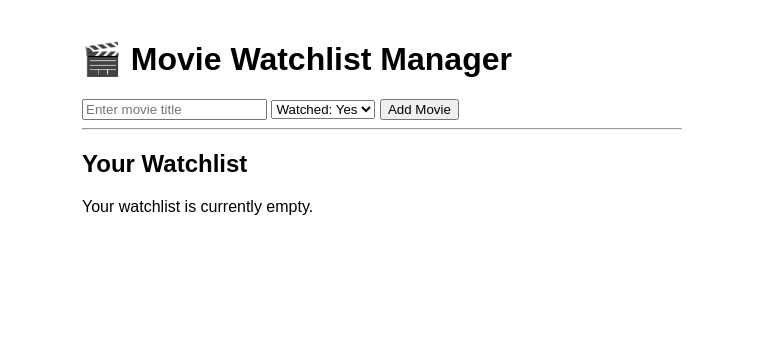
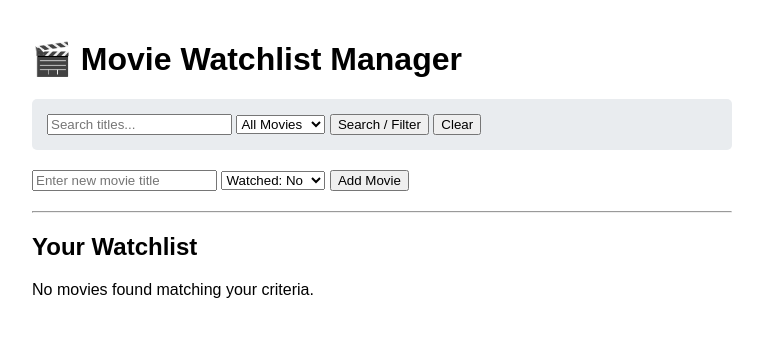
Before and after one commit to DanusAbrhm-07/Movie-Watchlist-Manager, a Flask app: page / in a window 1280 px wide. Shown: the top 337 px of the page, without its empty margins (258-1021 px from the left). Run offline with Flask 3, Linux system fonts and the light colour scheme.

Commit message:
Implement full web functionality: search, filter, delete, and toggle

```diff
--- a/main.py
+++ b/main.py
@@ -25,13 +25,29 @@ def save_movies(movies):
 # --- Web Routes ---
 @app.route('/')
 def index():
-    """Loads the main webpage and passes the movie list to the HTML."""
+    """Loads the main webpage and handles search and filter."""
     movies = load_movies()
-    return render_template('index.html', movies=movies)
+
+    # Grab search and filter parameters from the web address (URL) if they exist
+    search_query = request.args.get('search', '').strip().lower()
+    filter_status = request.args.get('filter', 'All')
+
+    # Create a list of movies that match the search and filter criteria
+    filtered_movies = []
+    for idx, movie in enumerate(movies):
+        if search_query and search_query not in movie['title'].lower():
+            continue
+        if filter_status != 'All' and movie['watched'] != filter_status:
+            continue
+
+        # We attach the index ('id') so the HTML knows exactly which movie to delete or update
+        filtered_movies.append({'id': idx, **movie})
+
+    return render_template('index.html', movies=filtered_movies, search_query=search_query, filter_status=filter_status)
 
 @app.route('/add', methods=['POST'])
 def add_movie():
-    """Receives the form submission from HTML and saves the new movie."""
+    """Receives the form submission to add a movie."""
     title = request.form.get('title').strip()
     watched_status = request.form.get('watched')
 
@@ -40,9 +56,26 @@ def add_movie():
         movies.append({"title": title, "watched": watched_status})
         save_movies(movies)
 
-    # Refresh the page to show the updated list
+    return redirect(url_for('index'))
+
+@app.route('/delete/<int:movie_id>', methods=['POST'])
+def delete_movie(movie_id):
+    """Deletes a movie based on its position in the list."""
+    movies = load_movies()
+    if 0 <= movie_id < len(movies):
+        movies.pop(movie_id)
+        save_movies(movies)
+    return redirect(url_for('index'))
+
+@app.route('/toggle/<int:movie_id>', methods=['POST'])
+def toggle_movie(movie_id):
+    """Switches the watched status between Yes and No."""
+    movies = load_movies()
+    if 0 <= movie_id < len(movies):
+        current_status = movies[movie_id]["watched"]
+        movies[movie_id]["watched"] = "No" if current_status == "Yes" else "Yes"
+        save_movies(movies)
     return redirect(url_for('index'))
 
 if __name__ == "__main__":
-    # Runs the local web server
-    app.run(debug=True)
+    app.run(debug=True, use_reloader=False)
--- a/templates/index.html
+++ b/templates/index.html
@@ -3,20 +3,36 @@
 <head>
     <title>Movie Watchlist Manager</title>
     <style>
-        body { font-family: Arial, sans-serif; max-width: 600px; margin: 40px auto; }
+        body { font-family: Arial, sans-serif; max-width: 700px; margin: 40px auto; }
         .movie-list { list-style-type: none; padding: 0; }
-        .movie-item { background: #f4f4f4; margin: 5px 0; padding: 10px; border-radius: 5px; }
+        .movie-item { background: #f4f4f4; margin: 5px 0; padding: 10px; border-radius: 5px; display: flex; justify-content: space-between; align-items: center; }
+        .controls form { display: inline-block; margin-left: 5px; }
+        .search-box { background: #e9ecef; padding: 15px; border-radius: 5px; margin-bottom: 20px; }
     </style>
 </head>
 <body>
     <h1>🎬 Movie Watchlist Manager</h1>
 
-    <!-- Input Form -->
-    <form action="/add" method="POST">
-        <input type="text" name="title" placeholder="Enter movie title" required>
+    <!-- Search & Filter Bar -->
+    <div class="search-box">
+        <form action="/" method="GET">
+            <input type="text" name="search" placeholder="Search titles..." value="{{ search_query }}">
+            <select name="filter">
+                <option value="All" {% if filter_status == 'All' %}selected{% endif %}>All Movies</option>
+                <option value="Yes" {% if filter_status == 'Yes' %}selected{% endif %}>Watched</option>
+                <option value="No" {% if filter_status == 'No' %}selected{% endif %}>Unwatched</option>
+            </select>
+            <button type="submit">Search / Filter</button>
+            <a href="/"><button type="button">Clear</button></a>
+        </form>
+    </div>
+
+    <!-- Input Form for Adding Movies -->
+    <form action="/add" method="POST" style="margin-bottom: 20px;">
+        <input type="text" name="title" placeholder="Enter new movie title" required>
         <select name="watched">
             <option value="Yes">Watched: Yes</option>
-            <option value="No">Watched: No</option>
+            <option value="No" selected>Watched: No</option>
         </select>
         <button type="submit">Add Movie</button>
     </form>
@@ -28,10 +44,21 @@
     <ul class="movie-list">
         {% for movie in movies %}
             <li class="movie-item">
-                <strong>{{ movie.title }}</strong> - Watched: {{ movie.watched }}
+                <span><strong>{{ movie.title }}</strong> - Watched: {{ movie.watched }}</span>
+
+                <!-- Action Buttons -->
+                <div class="controls">
+                    <form action="/toggle/{{ movie.id }}" method="POST">
+                        <button type="submit">Mark as {{ 'No' if movie.watched == 'Yes' else 'Yes' }}</button>
+                    </form>
+
+                    <form action="/delete/{{ movie.id }}" method="POST">
+                        <button type="submit" style="color: red;">Delete</button>
+                    </form>
+                </div>
             </li>
         {% else %}
-            <p>Your watchlist is currently empty.</p>
+            <p>No movies found matching your criteria.</p>
         {% endfor %}
     </ul>
 </body>
```
